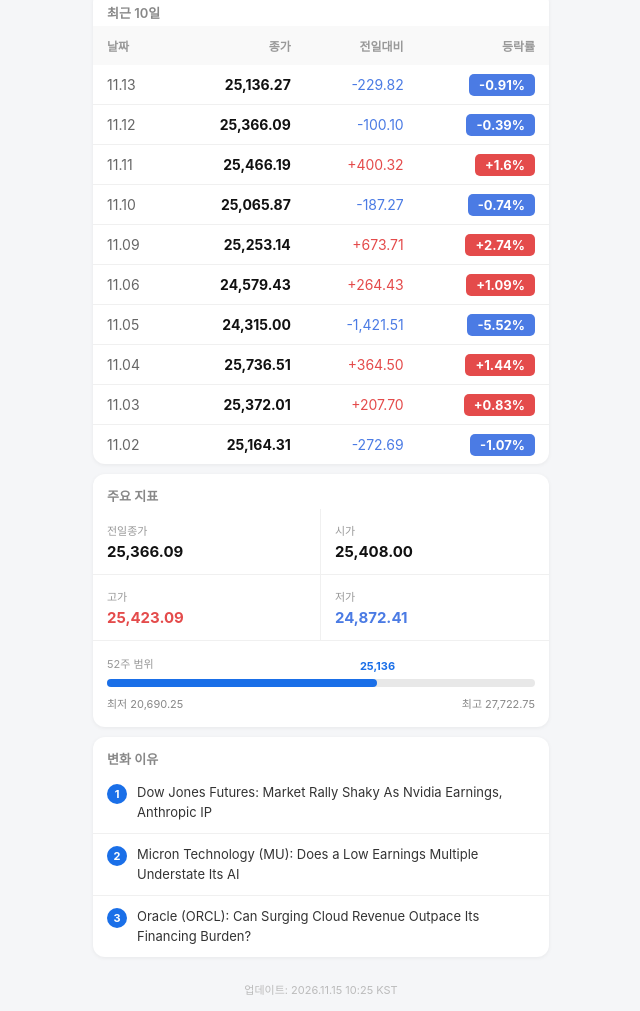
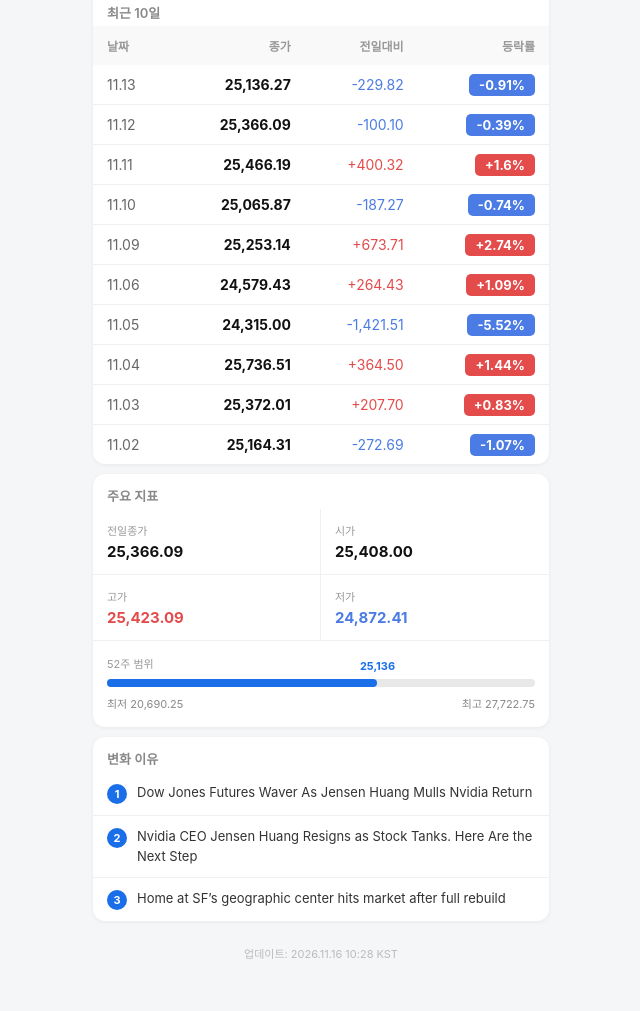
Before and after one commit to nararayoll/market-dashboard, a plain HTML site: page nasdaq_daily.html in a window 1280 px wide. Shown: the part 165-1176 px from the top of the page, without its empty margins (319-959 px from the left). After the commit the page ends 1140 px from the top, so only its background shows below. Drawn offline with Linux system fonts and the light colour scheme.

Commit message:
Update NASDAQ daily report 2026-11-16

```diff
--- a/nasdaq_daily.html
+++ b/nasdaq_daily.html
@@ -146,19 +146,19 @@
 
         <div class="reason-card">
           <span class="reason-num">1</span>
-          <span class="reason-text">Dow Jones Futures: Market Rally Shaky As Nvidia Earnings, Anthropic IP</span>
+          <span class="reason-text">Dow Jones Futures Waver As Jensen Huang Mulls Nvidia Return</span>
         </div>
         <div class="reason-card">
           <span class="reason-num">2</span>
-          <span class="reason-text">Micron Technology (MU): Does a Low Earnings Multiple Understate Its AI</span>
+          <span class="reason-text">Nvidia CEO Jensen Huang Resigns as Stock Tanks. Here Are the Next Step</span>
         </div>
         <div class="reason-card">
           <span class="reason-num">3</span>
-          <span class="reason-text">Oracle (ORCL): Can Surging Cloud Revenue Outpace Its Financing Burden?</span>
+          <span class="reason-text">Home at SF’s geographic center hits market after full rebuild</span>
         </div>
 </div>
 
-<div class="updated">업데이트: 2026.11.15 10:25 KST</div>
+<div class="updated">업데이트: 2026.11.16 10:28 KST</div>
 
 </body>
 </html>
```
